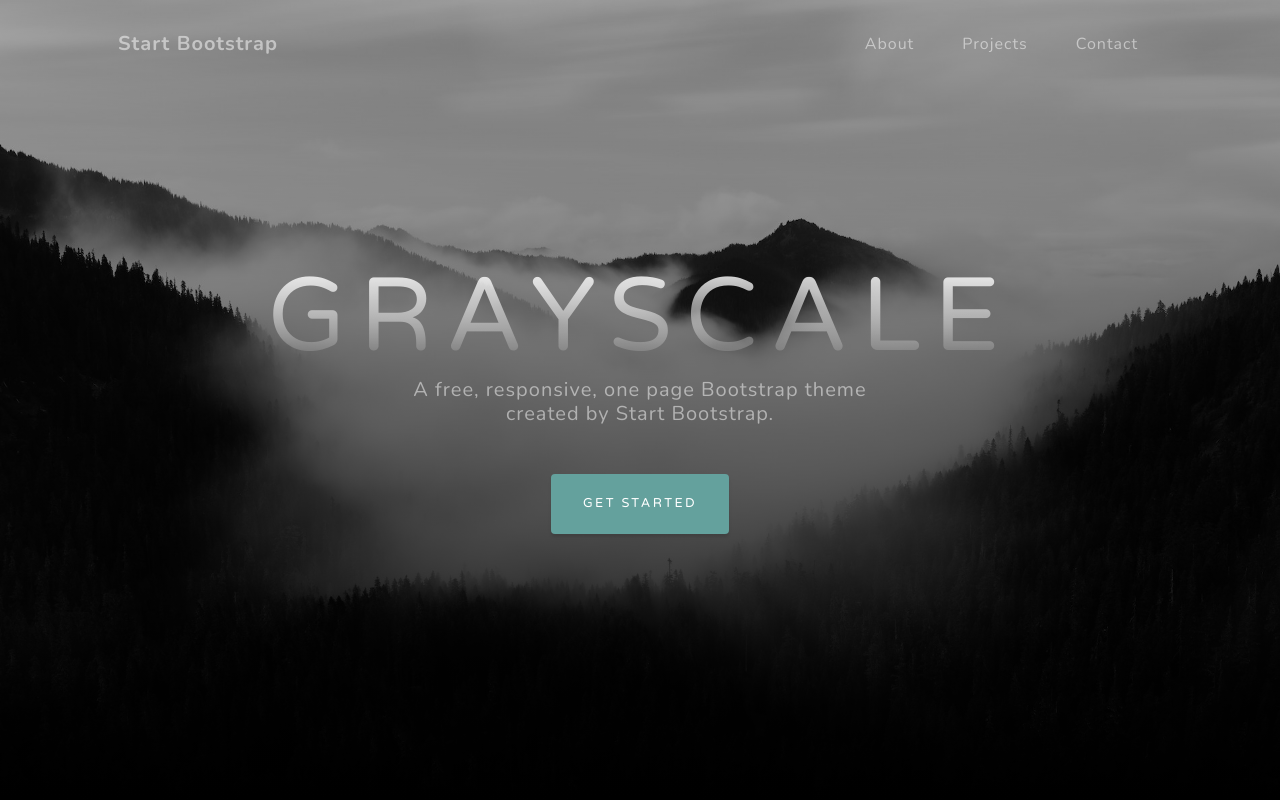
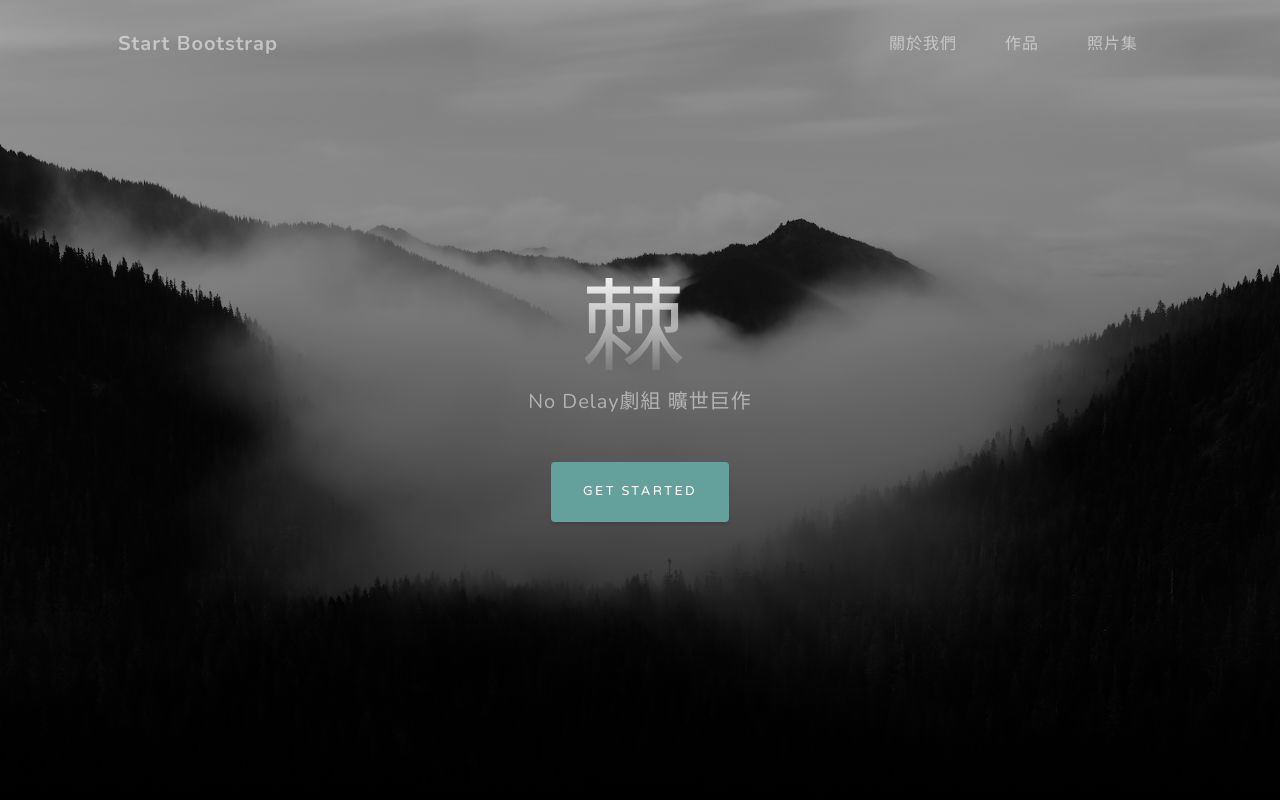
Before and after one commit to Rou4237/Rou4237.github.io, a plain HTML site: page index.html in a window 1280 px wide. Shown: the top 800 px of the page. Drawn offline with nearby package versions, Linux system fonts and the light colour scheme.

Commit message:
改一些小東西

```diff
--- a/index.html
+++ b/index.html
@@ -3,9 +3,9 @@
     <head>
         <meta charset="utf-8" />
         <meta name="viewport" content="width=device-width, initial-scale=1, shrink-to-fit=no" />
-        <meta name="description" content="" />
+        <meta name="description" content="設計月" />
         <meta name="author" content="" />
-        <title>Grayscale - Start Bootstrap Theme</title>
+        <title>DF2022_棘</title>
         <link rel="icon" type="image/x-icon" href="assets/favicon.ico" />
         <!-- Font Awesome icons (free version)-->
         <script src="https://use.fontawesome.com/releases/v6.1.0/js/all.js" crossorigin="anonymous"></script>
@@ -21,14 +21,14 @@
             <div class="container px-4 px-lg-5">
                 <a class="navbar-brand" href="#page-top">Start Bootstrap</a>
                 <button class="navbar-toggler navbar-toggler-right" type="button" data-bs-toggle="collapse" data-bs-target="#navbarResponsive" aria-controls="navbarResponsive" aria-expanded="false" aria-label="Toggle navigation">
-                    Menu
+                    清單
                     <i class="fas fa-bars"></i>
                 </button>
                 <div class="collapse navbar-collapse" id="navbarResponsive">
                     <ul class="navbar-nav ms-auto">
-                        <li class="nav-item"><a class="nav-link" href="#about">About</a></li>
-                        <li class="nav-item"><a class="nav-link" href="#projects">Projects</a></li>
-                        <li class="nav-item"><a class="nav-link" href="#signup">Contact</a></li>
+                        <li class="nav-item"><a class="nav-link" href="#about">關於我們</a></li>
+                        <li class="nav-item"><a class="nav-link" href="#projects">作品</a></li>
+                        <li class="nav-item"><a class="nav-link" href="#signup">照片集</a></li>
                     </ul>
                 </div>
             </div>
@@ -38,8 +38,8 @@
             <div class="container px-4 px-lg-5 d-flex h-100 align-items-center justify-content-center">
                 <div class="d-flex justify-content-center">
                     <div class="text-center">
-                        <h1 class="mx-auto my-0 text-uppercase">Grayscale</h1>
-                        <h2 class="text-white-50 mx-auto mt-2 mb-5">A free, responsive, one page Bootstrap theme created by Start Bootstrap.</h2>
+                        <h1 class="mx-auto my-0 text-uppercase">棘</h1>
+                        <h2 class="text-white-50 mx-auto mt-2 mb-5">No Delay劇組 曠世巨作</h2>
                         <a class="btn btn-primary" href="#about">Get Started</a>
                     </div>
                 </div>
```
